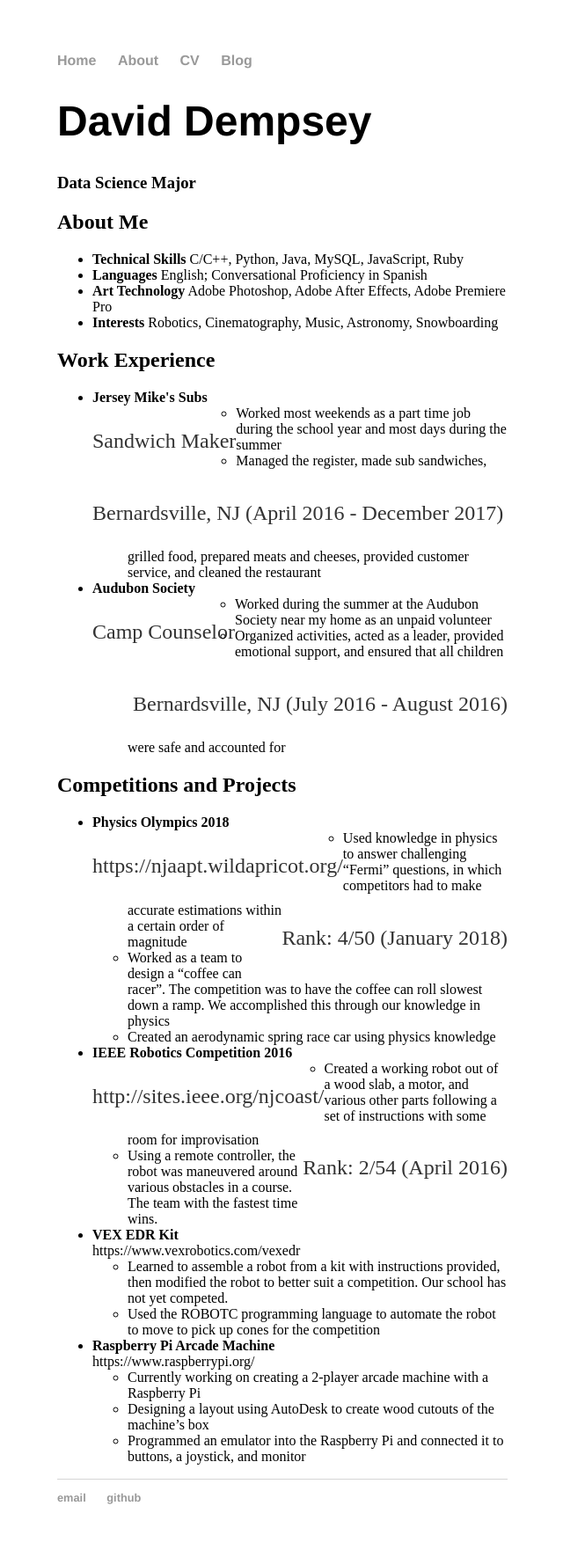
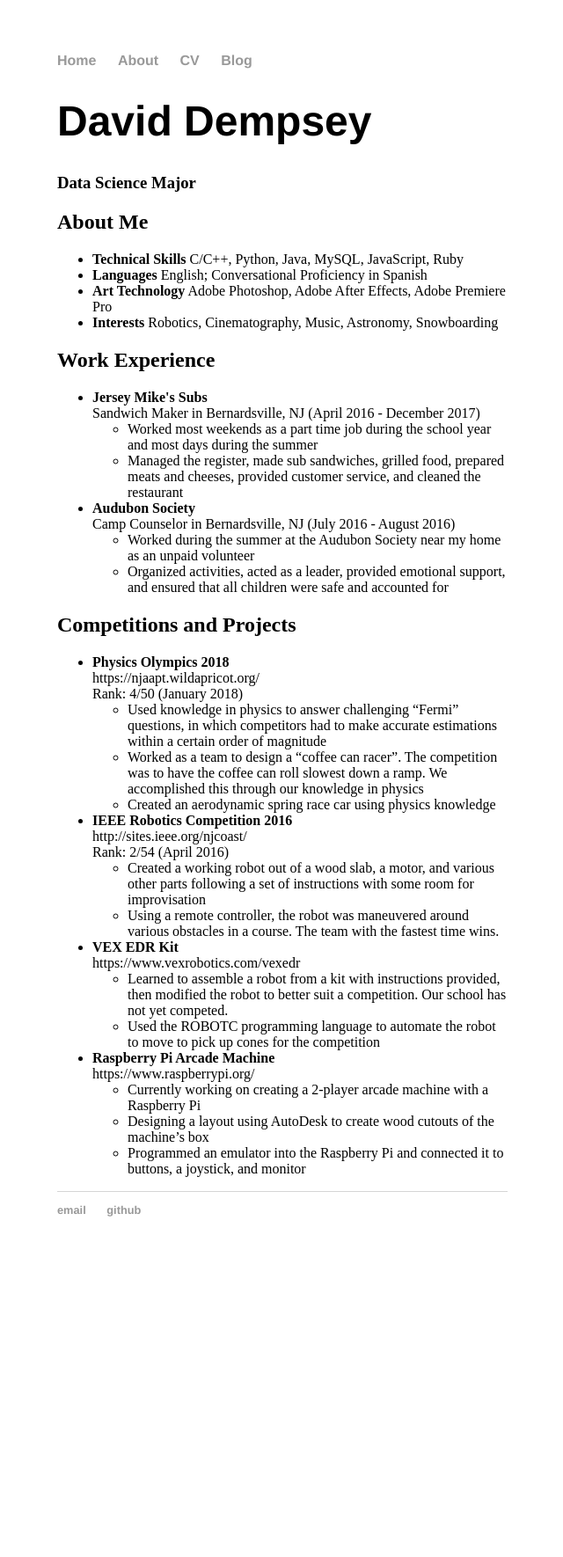
Before and after one commit to daviddempsey/daviddempsey.github.io, a Jekyll site: the page built from cv/index.html, in a window 1280 px wide. Shown: the whole page at 88% size, without its empty margins (319-959 px from the left). Built offline with Jekyll 4.4.1, drawn with Linux system fonts in a browser that asks for light colours; after the commit the page ends 1443 px from its top, so only the background shows below that.

Commit message:
fixed formatting

```diff
--- a/cv/index.html
+++ b/cv/index.html
@@ -18,8 +18,7 @@ title: CV
   <h2>Work Experience</h2>
     <ul>
       <li><b>Jersey Mike's Subs</b><br>
-        <p class="alignleft">Sandwich Maker</p>
-        <p class="alignleft">Bernardsville, NJ (April 2016 - December 2017)</p>
+        Sandwich Maker in Bernardsville, NJ (April 2016 - December 2017)
         <ul>
           <li>Worked most weekends as a part time job during the school year and
              most days during the summer</li>
@@ -29,8 +28,7 @@ title: CV
         </ul>
       </li>
       <li><b>Audubon Society</b><br>
-      <p class="alignleft">Camp Counselor</p>
-      <p class="alignright">Bernardsville, NJ (July 2016 - August 2016)</p>
+      Camp Counselor in Bernardsville, NJ (July 2016 - August 2016)
         <ul>
           <li>Worked during the summer at the Audubon Society near my home as an
              unpaid volunteer</li>
@@ -43,8 +41,8 @@ title: CV
   <h2>Competitions and Projects</h2>
   <ul>
     <li> <b>Physics Olympics 2018</b> <br>
-    <p class="alignleft">https://njaapt.wildapricot.org/</p>
-    <p class="alignright">Rank: 4/50 (January 2018)</p>
+    https://njaapt.wildapricot.org/<br>
+    Rank: 4/50 (January 2018)
       <ul>
         <li>Used knowledge in physics to answer challenging “Fermi” questions,
           in which competitors had to make accurate estimations within a certain
@@ -56,8 +54,8 @@ title: CV
       </ul>
     </li>
     <li> <b>IEEE Robotics Competition 2016</b> <br>
-    <p class="alignleft">http://sites.ieee.org/njcoast/</p>
-    <p class="alignright">Rank: 2/54 (April 2016)</p>
+    http://sites.ieee.org/njcoast/ <br>
+    Rank: 2/54 (April 2016)
       <ul>
         <li>Created a working robot out of a wood slab, a motor, and various
           other parts following a set of instructions with some room for
```
